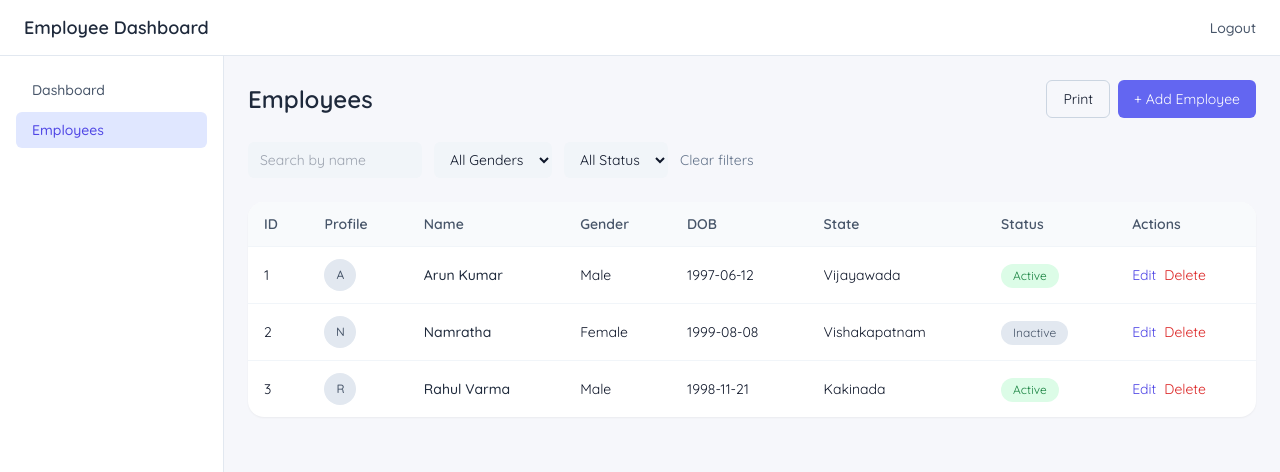
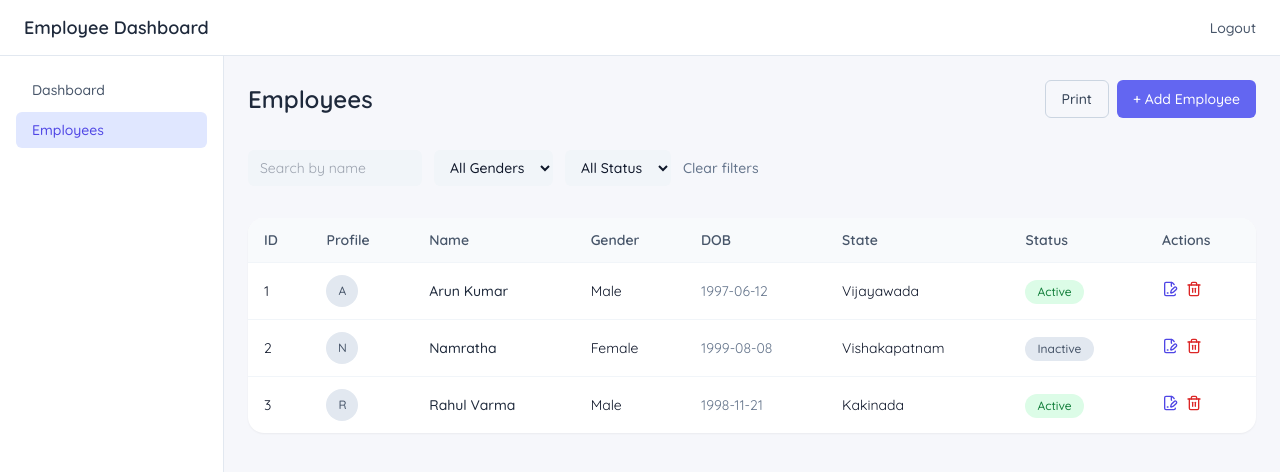
Before and after one commit to AdillSyed/employee-dashboard, a React (Vite) app: page /employees in a window 1280 px wide. Shown: the top 472 px of the page. Built offline with nearby package versions, Linux system fonts and the light colour scheme; sample sign-in values are in the browser's storage.

Commit message:
chore: UI and interaction fixes

```diff
--- a/package.json
+++ b/package.json
@@ -10,6 +10,8 @@
     "preview": "vite preview"
   },
   "dependencies": {
+    "lucide": "^0.562.0",
+    "lucide-react": "^0.562.0",
     "react": "^19.2.0",
     "react-dom": "^19.2.0",
     "react-router-dom": "^7.11.0"
--- a/src/components/Modal.jsx
+++ b/src/components/Modal.jsx
@@ -1,6 +1,6 @@
 export default function Modal({ title, children, onClose }) {
   return (
-    <div className="fixed inset-0 z-50 flex items-center justify-center bg-black/30">
+    <div className="fixed inset-0 z-50 flex items-center justify-center bg-black/30 animate-fade-in">
       <div className="bg-white rounded-2xl w-full max-w-lg p-6 shadow-lg">
         <div className="flex justify-between items-center mb-4">
           <h2 className="text-lg font-semibold text-slate-800">
--- a/src/employees/EmployeeForm.jsx
+++ b/src/employees/EmployeeForm.jsx
@@ -144,13 +144,13 @@ export default function EmployeeForm({ onClose, existingEmployee }) {
           <button
             type="button"
             onClick={onClose}
-            className="px-4 py-2 text-sm"
+            className="px-4 py-2 text-sm border rounded-md border-slate-300 text-slate-700 hover:bg-slate-100 font-medium"
           >
             Cancel
           </button>
           <button
             type="submit"
-            className="px-4 py-2 rounded-md bg-indigo-500 text-white text-sm"
+            className="px-4 py-2 rounded-md bg-indigo-500 hover:bg-indigo-600 text-white text-sm font-medium"
           >
             Save
           </button>
--- a/src/employees/EmployeeRow.jsx
+++ b/src/employees/EmployeeRow.jsx
@@ -1,10 +1,11 @@
 import { useEmployees } from "./employeeContext";
+import { FilePenLine, Trash2 } from 'lucide-react';
 
 export default function EmployeeRow({ employee, onEdit, onDelete }) {
   const { toggleStatus } = useEmployees();
 
   return (
-    <tr className="border-t border-slate-100 hover:bg-slate-50">
+    <tr className="border-t border-slate-100 hover:bg-slate-50 transition">
       <td className="px-4 py-3 text-sm">{employee.id}</td>
 
       <td className="px-4 py-3">
@@ -27,14 +28,14 @@ export default function EmployeeRow({ employee, onEdit, onDelete }) {
 
       <td className="px-4 py-3 text-sm">{employee.gender}</td>
 
-      <td className="px-4 py-3 text-sm">{employee.dob}</td>
+      <td className="px-4 py-3 text-sm text-slate-500">{employee.dob}</td>
 
       <td className="px-4 py-3 text-sm">{employee.state}</td>
 
       <td className="px-4 py-3">
         <button
           onClick={() => toggleStatus(employee.id)}
-          className={`px-3 py-1 rounded-full text-xs print:hidden ${
+          className={`px-3 py-1 rounded-full text-xs font-medium print:hidden ${
             employee.isActive
               ? "bg-green-100 text-green-700"
               : "bg-slate-200 text-slate-600"
@@ -51,14 +52,16 @@ export default function EmployeeRow({ employee, onEdit, onDelete }) {
         <button
           onClick={() => onEdit(employee)}
           className="text-indigo-600 hover:underline"
+          title="edit"
         >
-          Edit
+          <FilePenLine size={16} />
         </button>
         <button
           onClick={() => onDelete(employee)}
           className="text-red-600 hover:underline"
+          title="delete"
         >
-          Delete
+          <Trash2 size={16}/>
         </button>
       </td>
     </tr>
--- a/src/employees/EmployeeTable.jsx
+++ b/src/employees/EmployeeTable.jsx
@@ -5,7 +5,7 @@ export default function EmployeeTable({ employees, onEdit, onDelete }) {
   if (employees.length === 0) {
     return (
       <EmptyState
-        title="No matching employees"
+        title="No results found"
         description="Try adjusting your search or filters."
       />
     );
@@ -14,7 +14,7 @@ export default function EmployeeTable({ employees, onEdit, onDelete }) {
   return (
     <div className="bg-white rounded-2xl shadow-sm overflow-x-auto">
       <table className="w-full text-left">
-        <thead className="bg-slate-50">
+        <thead className="bg-slate-50 font-medium text-sm">
           <tr className="text-sm text-slate-600">
             <th className="px-4 py-3">ID</th>
             <th className="px-4 py-3">Profile</th>
--- a/src/employees/Employees.jsx
+++ b/src/employees/Employees.jsx
@@ -34,12 +34,12 @@ export default function Employees() {
 
   return (
     <AppLayout>
-      <div className="flex items-center justify-between mb-6">
+      <div className="flex items-center justify-between mb-8">
         <h2 className="text-2xl font-semibold text-slate-800">Employees</h2>
           <div className="flex gap-2">
             <button
               onClick={() => window.print()}
-              className="border border-slate-300 px-4 py-2 rounded-md text-sm hover:bg-slate-100"
+              className="border border-slate-300 px-4 py-2 rounded-md text-sm text-slate-700 hover:bg-slate-100 font-medium"
             >
               Print
             </button>
@@ -49,7 +49,7 @@ export default function Employees() {
                 setSelectedEmployee(null);
                 setOpenForm(true);
               }}
-              className="bg-indigo-500 text-white px-4 py-2 rounded-md text-sm"
+              className="bg-indigo-500 hover:bg-indigo-600 text-white px-4 py-2 rounded-md text-sm font-medium"
             >
               + Add Employee
             </button>
@@ -57,18 +57,19 @@ export default function Employees() {
         {openForm && <EmployeeForm onClose={() => setOpenForm(false)} />}
       </div>
 
-      <div className="flex flex-wrap gap-3 mb-6 items-center">
+      <div className="flex flex-wrap gap-3 mb-8 items-center">
         <input
           type="text"
           placeholder="Search by name"
           value={search}
           onChange={(e) => setSearch(e.target.value)}
-          className="px-3 py-2 rounded-md bg-slate-100 text-sm"
+          className="bg-slate-100 rounded-md px-3 py-2 text-sm
+           focus:outline-none focus:ring-2 focus:ring-indigo-400 hover:bg-slate-200"
         />
         <select
           value={gender}
           onChange={(e) => setGender(e.target.value)}
-          className="px-3 py-2 rounded-md bg-slate-100 text-sm"
+          className="px-3 py-2 rounded-md bg-slate-100 text-sm hover:bg-slate-200 font-medium"
         >
           <option value="">All Genders</option>
           <option value="Male">Male</option>
@@ -77,7 +78,7 @@ export default function Employees() {
         <select
           value={status}
           onChange={(e) => setStatus(e.target.value)}
-          className="px-3 py-2 rounded-md bg-slate-100 text-sm"
+          className="px-3 py-2 rounded-md bg-slate-100 text-sm hover:bg-slate-200 font-medium"
         >
           <option value="">All Status</option>
           <option value="active">Active</option>
@@ -89,7 +90,7 @@ export default function Employees() {
             setGender("");
             setStatus("");
           }}
-          className="text-sm text-slate-500 hover:underline"
+          className="text-sm text-slate-500 hover:underline font-medium"
         >
           Clear filters
         </button>
--- a/src/index.css
+++ b/src/index.css
@@ -50,3 +50,12 @@ body {
     display: none !important;
   }
 }
+
+@keyframes fade-in {
+  from { opacity: 0; transform: scale(0.98); }
+  to { opacity: 1; transform: scale(1); }
+}
+
+.animate-fade-in {
+  animation: fade-in 0.15s ease-out;
+}
```
Also changed, not shown: 1 other file (tests, documents, lock files or other folders).
